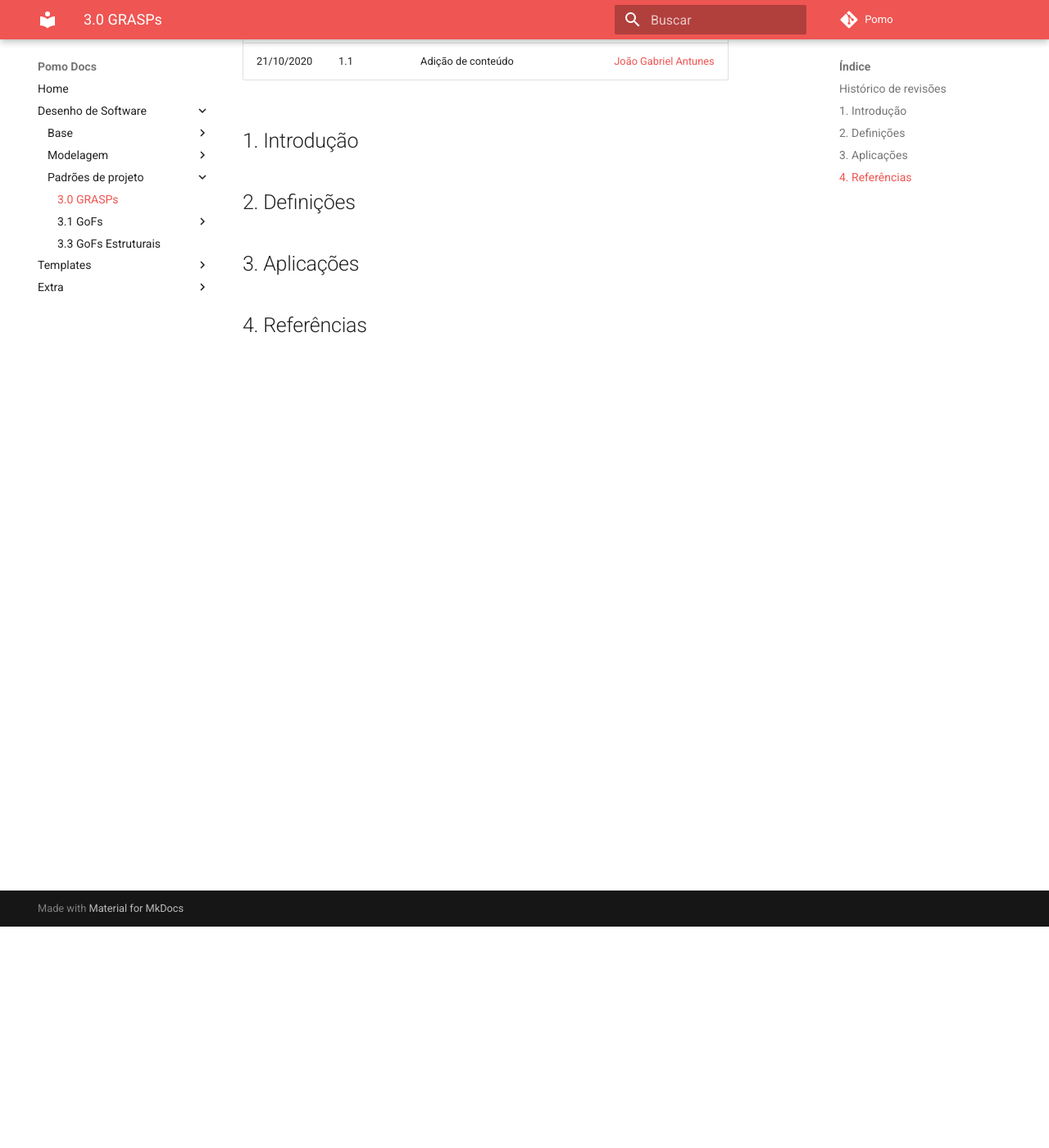
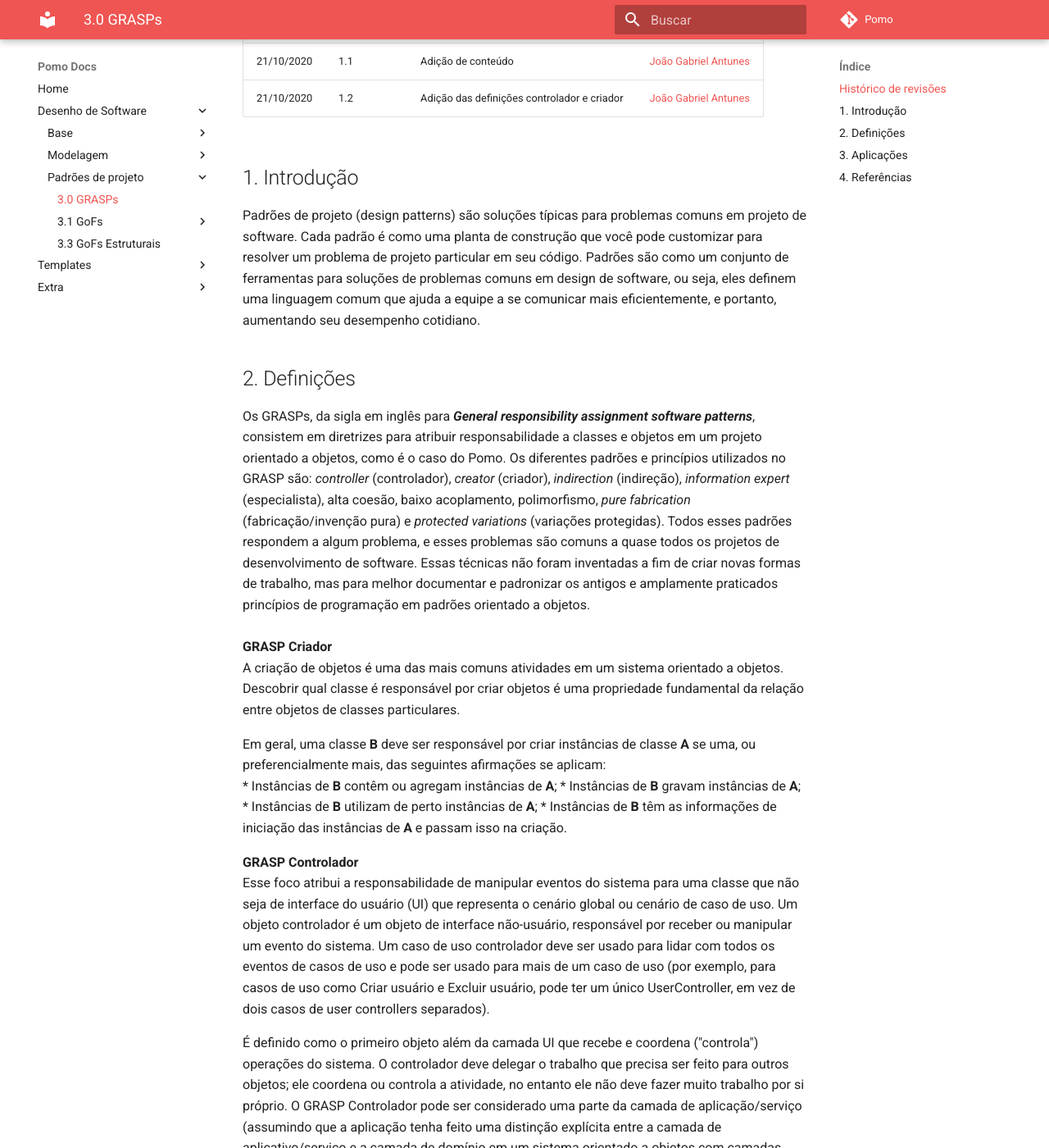
Before and after one commit to UnBArqDsw/2020.1_G6_Pomo, an MkDocs documentation site: the page built from docs/padrões-de-projeto/modulo3.0/grasps.md, in a window 1280 px wide and 1400 px high, scrolled down 270 px. Shown: the whole window at 82% size. Built offline with MkDocs 1.6.1 and Material for MkDocs 9.7.7, drawn with Linux system fonts in a browser that asks for light colours; comment, search, counter and statistics services are not loaded; some of the changed text lies outside the part shown.

Commit message:
[DOC]#27 Adicionando as definições controlador e criador ao documento..

```diff
--- a/docs/padrões-de-projeto/modulo3.0/grasps.md
+++ b/docs/padrões-de-projeto/modulo3.0/grasps.md
@@ -6,11 +6,31 @@
 | :--------- | :----- | :----------------- | :------------------------------------------------ |
 | 19/10/2020 | 1.0    | Criação do arquétipo do documento  | [João Gabriel Antunes](https://github.com/flyerjohn) |
 | 21/10/2020 | 1.1    | Adição de conteúdo | [João Gabriel Antunes](https://github.com/flyerjohn) |
+| 21/10/2020 | 1.2    | Adição das definições controlador e criador | [João Gabriel Antunes](https://github.com/flyerjohn) |
 
 ## 1. Introdução
+Padrões de projeto (design patterns) são soluções típicas para problemas comuns em projeto de software. Cada padrão é como uma planta de construção que você pode customizar para resolver um problema de projeto particular em seu código. Padrões são como um conjunto de ferramentas para soluções de problemas comuns em design de software, ou seja, eles definem uma linguagem comum que ajuda a equipe a se comunicar mais eficientemente, e portanto, aumentando seu desempenho cotidiano.
 
 ## 2. Definições
+Os GRASPs, da sigla em inglês para ***General responsibility assignment software patterns***, consistem em diretrizes para atribuir responsabilidade a classes e objetos em um projeto orientado a objetos, como é o caso do Pomo.
+Os diferentes padrões e princípios utilizados no GRASP são: *controller* (controlador), *creator* (criador), *indirection* (indireção), *information expert* (especialista), alta coesão, baixo acoplamento, polimorfismo, *pure fabrication* (fabricação/invenção pura) e *protected variations* (variações protegidas). Todos esses padrões respondem a algum problema, e esses problemas são comuns a quase todos os projetos de desenvolvimento de software. Essas técnicas não foram inventadas a fim de criar novas formas de trabalho, mas para melhor documentar e padronizar os antigos e amplamente praticados princípios de programação em padrões orientado a objetos.
+<br><br>
+**GRASP Criador** <br>
+A criação de objetos é uma das mais comuns atividades em um sistema orientado a objetos. Descobrir qual classe é responsável por criar objetos é uma propriedade fundamental da relação entre objetos de classes particulares.
+
+Em geral, uma classe **B** deve ser responsável por criar instâncias de classe **A** se uma, ou preferencialmente mais, das seguintes afirmações se aplicam:<br>
+* Instâncias de **B** contêm ou agregam instâncias de **A**;
+* Instâncias de **B** gravam instâncias de **A**;
+* Instâncias de **B** utilizam de perto instâncias de **A**;
+* Instâncias de **B** têm as informações de iniciação das instâncias de **A** e passam isso na criação.<br>
+
+**GRASP Controlador**<br>
+Esse foco atribui a responsabilidade de manipular eventos do sistema para uma classe que não seja de interface do usuário (UI) que representa o cenário global ou cenário de caso de uso. Um objeto controlador é um objeto de interface não-usuário, responsável por receber ou manipular um evento do sistema.
+Um caso de uso controlador deve ser usado para lidar com todos os eventos de casos de uso e pode ser usado para mais de um caso de uso (por exemplo, para casos de uso como Criar usuário e Excluir usuário, pode ter um único UserController, em vez de dois casos de user controllers separados).
+
+É definido como o primeiro objeto além da camada UI que recebe e coordena ("controla") operações do sistema. O controlador deve delegar o trabalho que precisa ser feito para outros objetos; ele coordena ou controla a atividade, no entanto ele não deve fazer muito trabalho por si próprio. O GRASP Controlador pode ser considerado uma parte da camada de aplicação/serviço (assumindo que a aplicação tenha feito uma distinção explícita entre a camada de aplicativo/serviço e a camada de domínio em um sistema orientado a objetos com camadas comuns em uma arquitetura lógica do sistema de informações).
 
 ## 3. Aplicações
 
 ## 4. Referências
+> Larman, Craig; 2005. [Applying UML and Patterns – An Introduction to Object-Oriented Analysis and Design and Iterative Development 3rd ed](https://www.informit.com/promotions/phptr-author-supplements-141295?utm_source=authors.phptr.com). New Jersey: Prentice Hall. ISBN 0-13-148906-2. Acesso em 20/10/2020.
```
